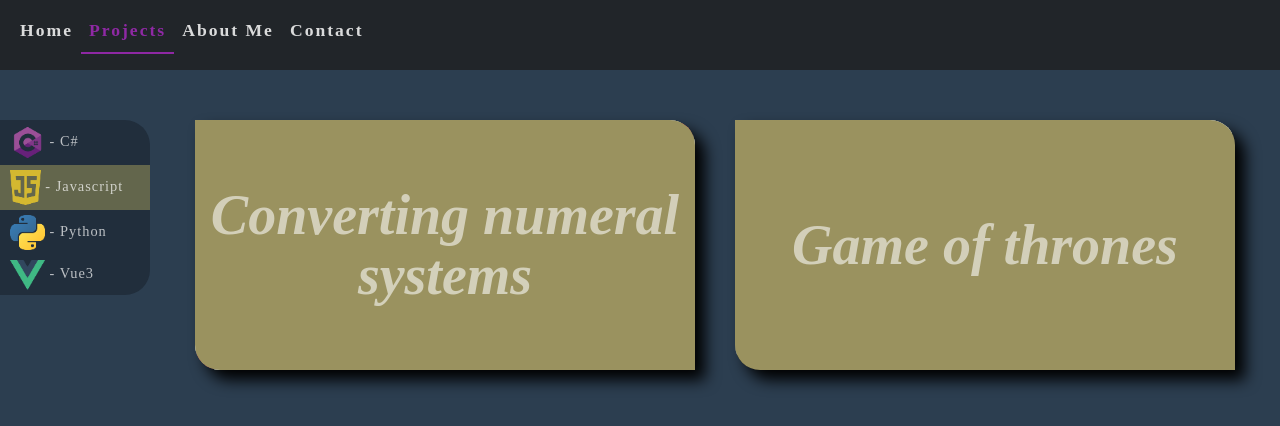
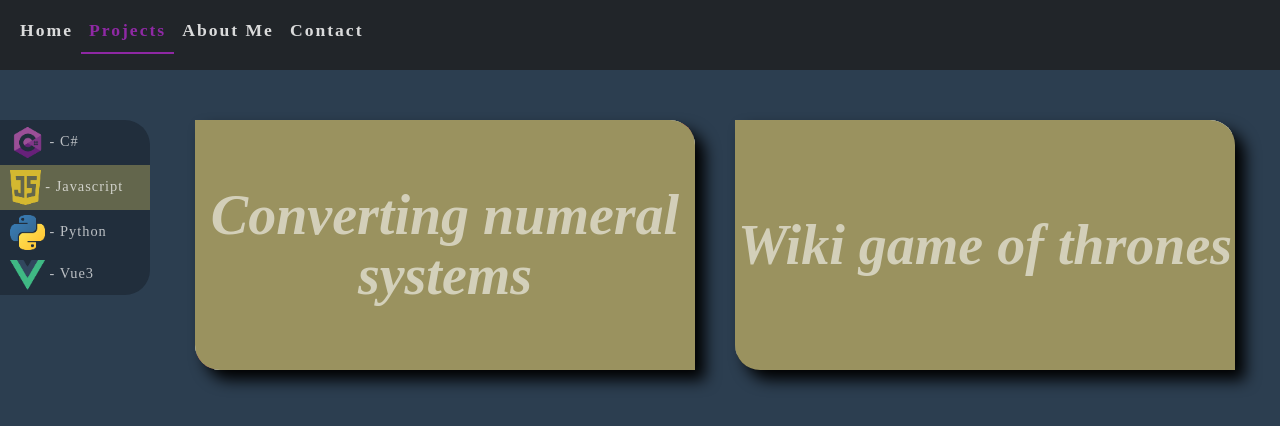
Before and after one commit to VanMeerbeeckBenny/Portfolio, a Vue app: page /projects/javascript in a window 1280 px wide. Shown: the top 426 px of the page. Built offline with nearby package versions, Linux system fonts and the light colour scheme.

Commit message:
Add route names

```diff
--- a/src/views/JavaScriptProjectView.vue
+++ b/src/views/JavaScriptProjectView.vue
@@ -3,18 +3,21 @@ import ProjectCard from '../components/ProjectCard.vue'
 const convertingNumeral = '/assets/Images/talstelsels-converteren-screenshot.PNG'
 const GameOfThronePath = '/assets/Images/game-of-thrones-screenshot.PNG'
 const colorClass = "javascript-overlay-color"
+
 </script>
 
 <template>
     <ProjectCard project-name="Converting numeral systems"
                  :picture-path= convertingNumeral
                  title-and-alt="Converting numeral systems"
-                 :style-class= colorClass />
+                 :style-class=colorClass
+                 route-name="project-numeral-converter" />
 
-    <ProjectCard project-name="Game of thrones"
+    <ProjectCard project-name="Wiki game of thrones"
                  :picture-path= GameOfThronePath
                  title-and-alt="Wiki game of thrones"
-                 :style-class= colorClass />
+                 :style-class= colorClass
+                 route-name="project-wiki-game-of-thrones" />
 
 
 </template>
```
